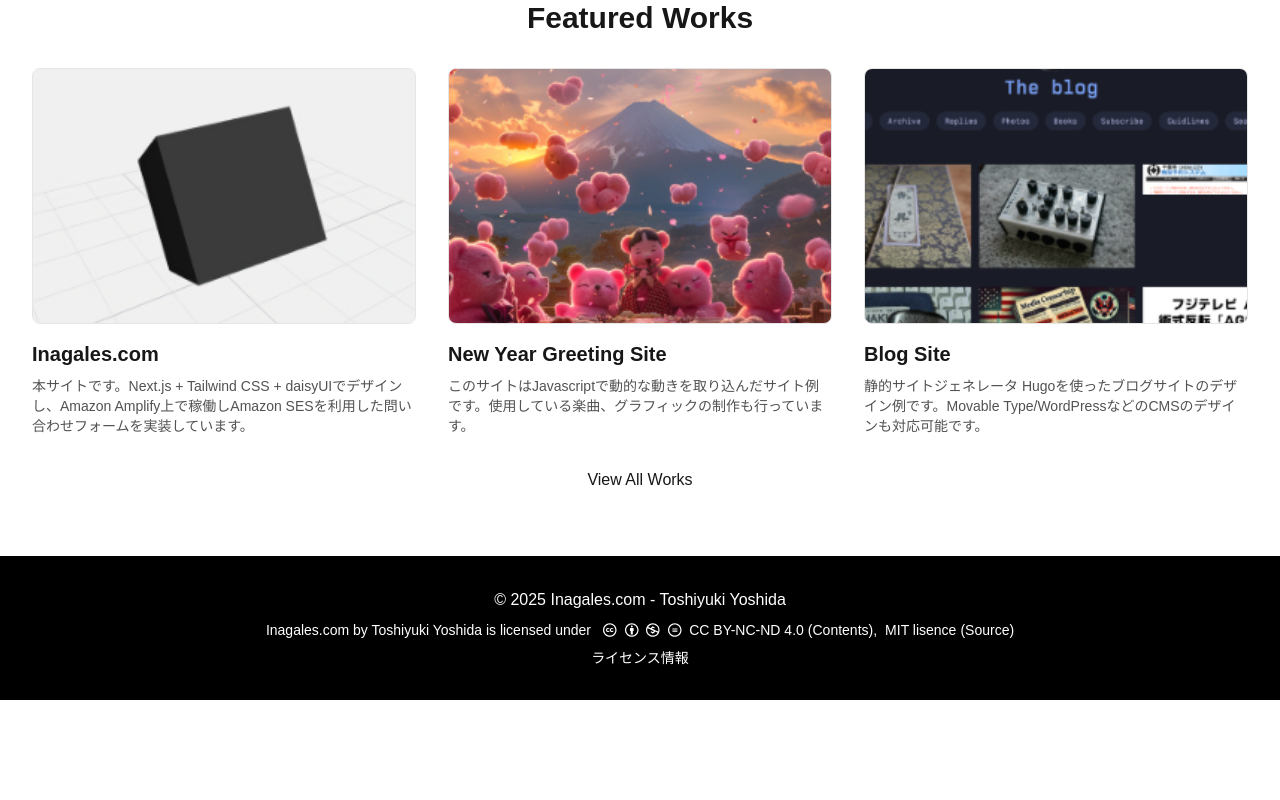
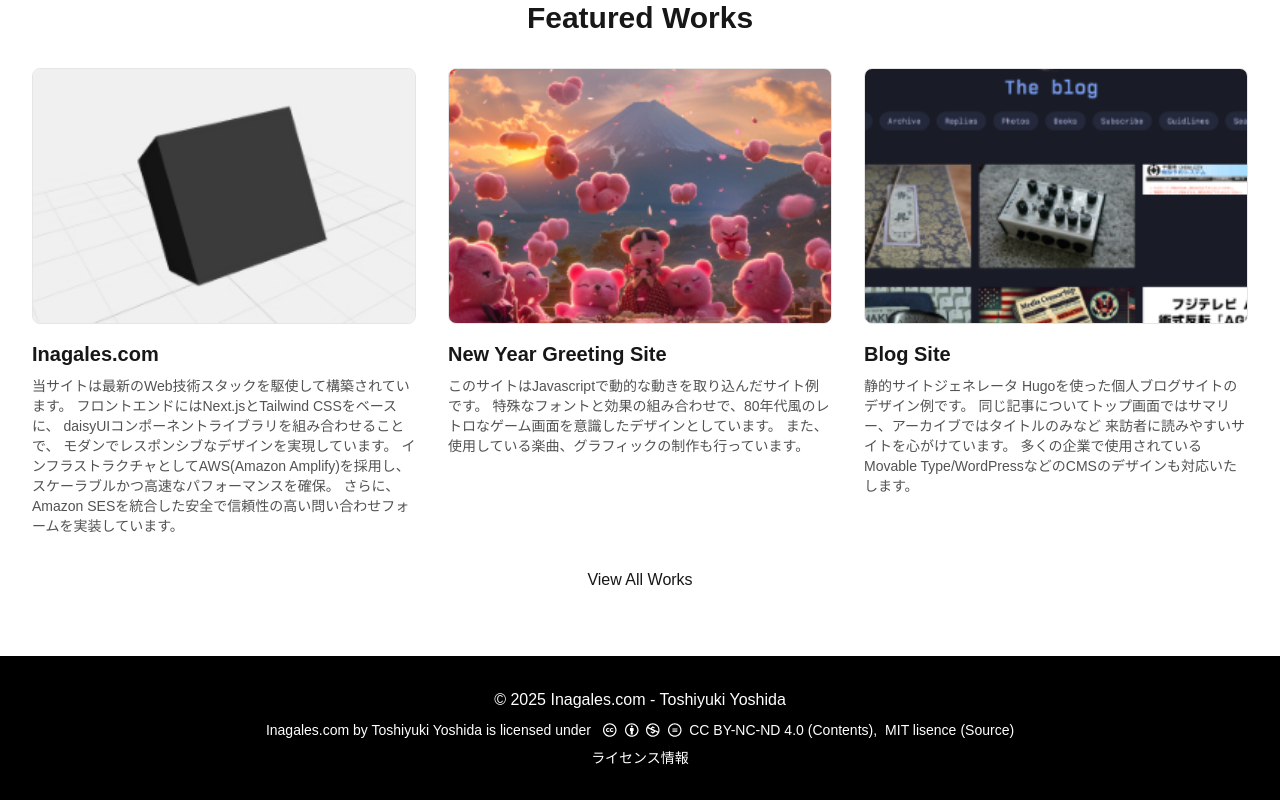
Before and after one commit to yostos/yostos-portfolio, a Next.js app: page / in a window 1280 px wide. Shown: the part 1465-2265 px from the top of the page. Before the commit the page ends 2165 px from the top, so only its background shows below. Built offline with nearby package versions, Linux system fonts and the light colour scheme.

Commit message:
added comments for works

```diff
--- a/src/components/WorkGrid.tsx
+++ b/src/components/WorkGrid.tsx
@@ -22,7 +22,13 @@ export default function WorkGrid({ limit }: WorkGridProps) {
       id: "portfolio",
       title: "Inagales.com",
       description:
-        "本サイトです。Next.js + Tailwind CSS + daisyUIでデザインし、Amazon Amplify上で稼働しAmazon SESを利用した問い合わせフォームを実装しています。",
+        "当サイトは最新のWeb技術スタックを駆使して構築されています。\
+         フロントエンドにはNext.jsとTailwind CSSをベースに、\
+         daisyUIコンポーネントライブラリを組み合わせることで、\
+         モダンでレスポンシブなデザインを実現しています。\
+         インフラストラクチャとしてAWS(Amazon Amplify)を採用し、\
+         スケーラブルかつ高速なパフォーマンスを確保。\
+         さらに、Amazon SESを統合した安全で信頼性の高い問い合わせフォームを実装しています。",
       imageUrl: "/images/works/portfolio.webp",
       link: "https://portfolio.inagales.com",
     },
@@ -30,7 +36,9 @@ export default function WorkGrid({ limit }: WorkGridProps) {
       id: "new-year",
       title: "New Year Greeting Site",
       description:
-        "このサイトはJavascriptで動的な動きを取り込んだサイト例です。使用している楽曲、グラフィックの制作も行っています。",
+        "このサイトはJavascriptで動的な動きを取り込んだサイト例です。\
+         特殊なフォントと効果の組み合わせで、80年代風のレトロなゲーム画面を意識したデザインとしています。\
+         また、使用している楽曲、グラフィックの制作も行っています。",
       imageUrl: "/images/works/new-year.webp",
       link: "https://www.inagales.com/new-years-greetings/",
     },
@@ -38,7 +46,10 @@ export default function WorkGrid({ limit }: WorkGridProps) {
       id: "blog-site",
       title: "Blog Site",
       description:
-        "静的サイトジェネレータ Hugoを使ったブログサイトのデザイン例です。Movable Type/WordPressなどのCMSのデザインも対応可能です。",
+        "静的サイトジェネレータ Hugoを使った個人ブログサイトのデザイン例です。\
+         同じ記事についてトップ画面ではサマリー、アーカイブではタイトルのみなど\
+         来訪者に読みやすいサイトを心がけています。\
+         多くの企業で使用されているMovable Type/WordPressなどのCMSのデザインも対応いたします。",
       imageUrl: "/images/works/blog-site.webp",
       link: "https://www.inagales.com/blog/",
     },
```
